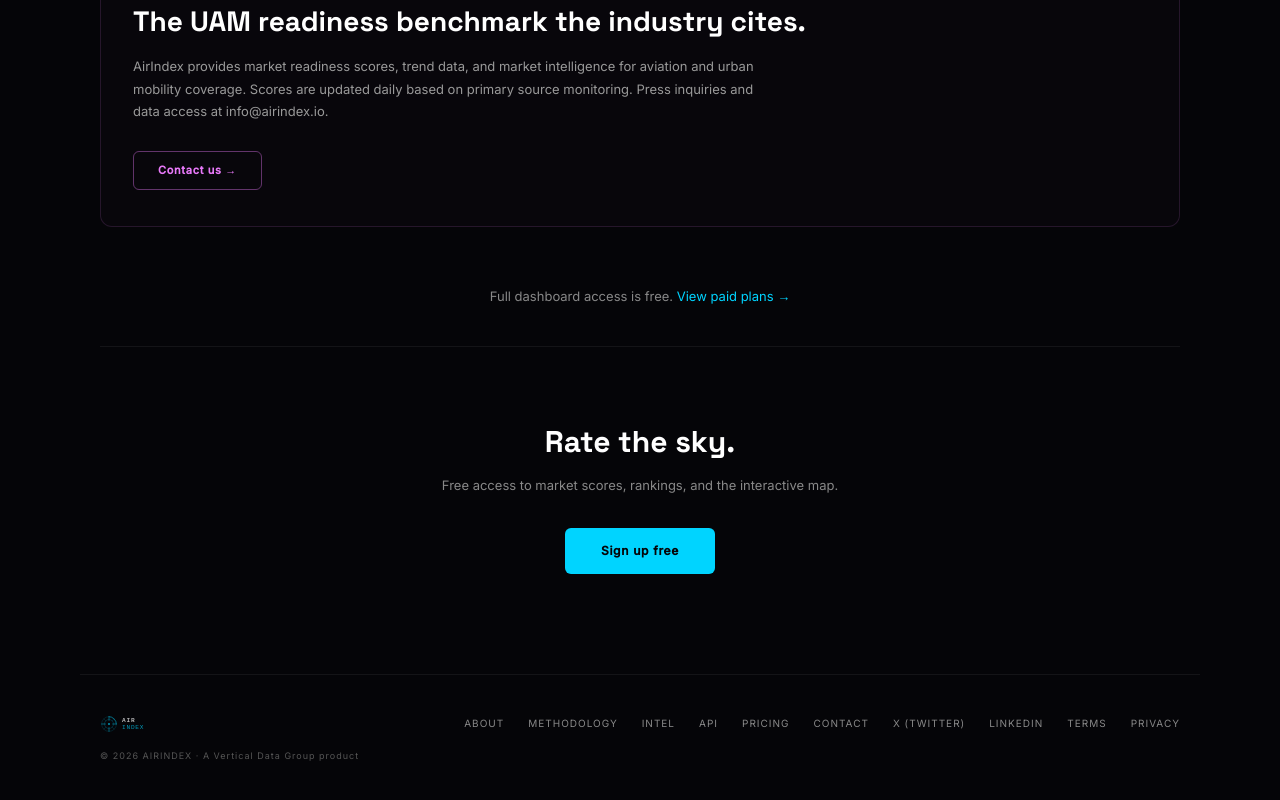
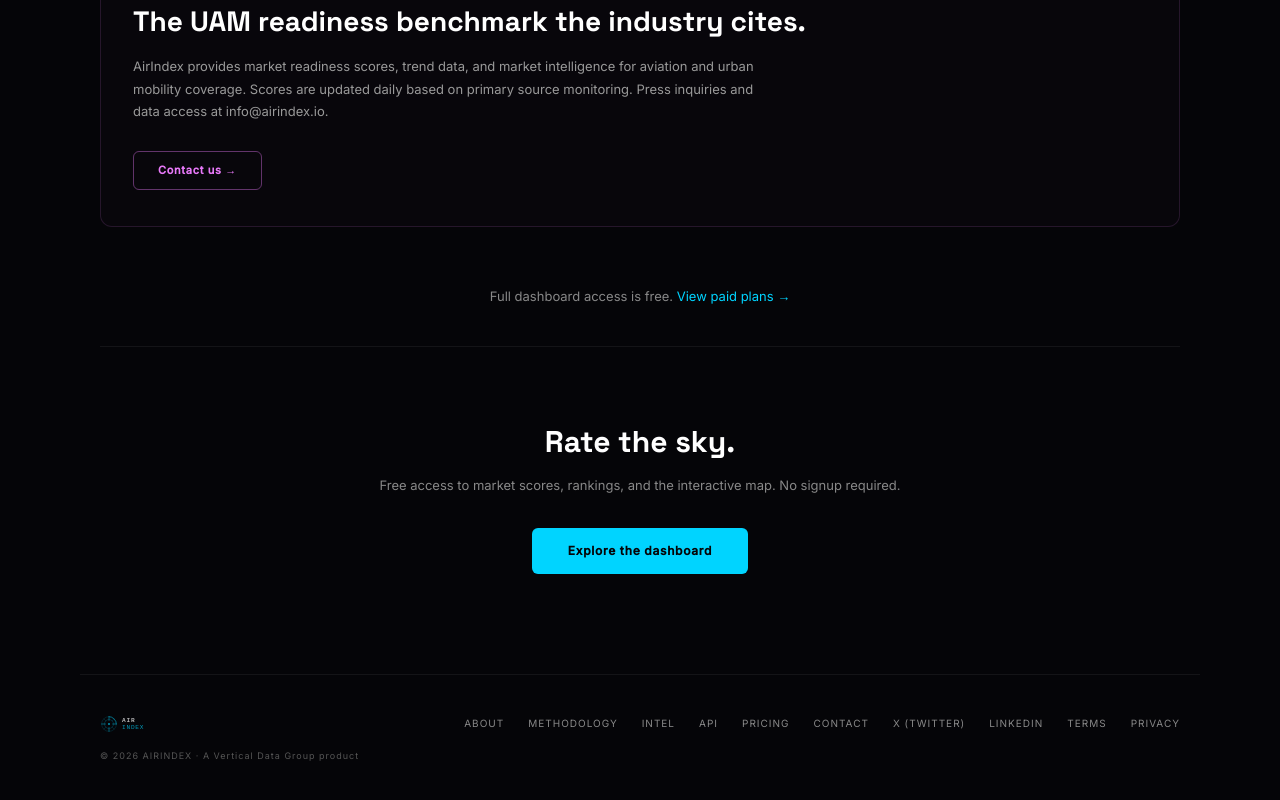
Before and after one commit to Xdrum1/airgrid, a Next.js app: page / in a window 1280 px wide. Shown: the part 5716-6516 px from the top of the page. Built offline with nearby package versions, Linux system fonts and the light colour scheme; no server answers; the database is empty.

Commit message:
Update landing page CTAs for open dashboard access
Dashboard no longer requires signup — update hover label to
"FREE — NO SIGNUP REQUIRED" and bottom CTA to "Explore the dashboard"
linking directly to /dashboard.

```diff
--- a/src/app/(landing)/page.tsx
+++ b/src/app/(landing)/page.tsx
@@ -440,7 +440,7 @@ export default async function LandingPage() {
                   letterSpacing: 2,
                   color: "#00d4ff",
                 }}>
-                  FREE WITH SIGNUP
+                  FREE — NO SIGNUP REQUIRED
                 </span>
               </div>
             </div>
@@ -891,10 +891,10 @@ export default async function LandingPage() {
               margin: "0 0 32px",
             }}
           >
-            Free access to market scores, rankings, and the interactive map.
+            Free access to market scores, rankings, and the interactive map. No signup required.
           </p>
           <Link
-            href="/login?mode=signup"
+            href="/dashboard"
             style={{
               display: "inline-block",
               padding: "14px 36px",
@@ -909,7 +909,7 @@ export default async function LandingPage() {
               transition: "opacity 0.15s",
             }}
           >
-            Sign up free
+            Explore the dashboard
           </Link>
         </div>
       </section>
```
